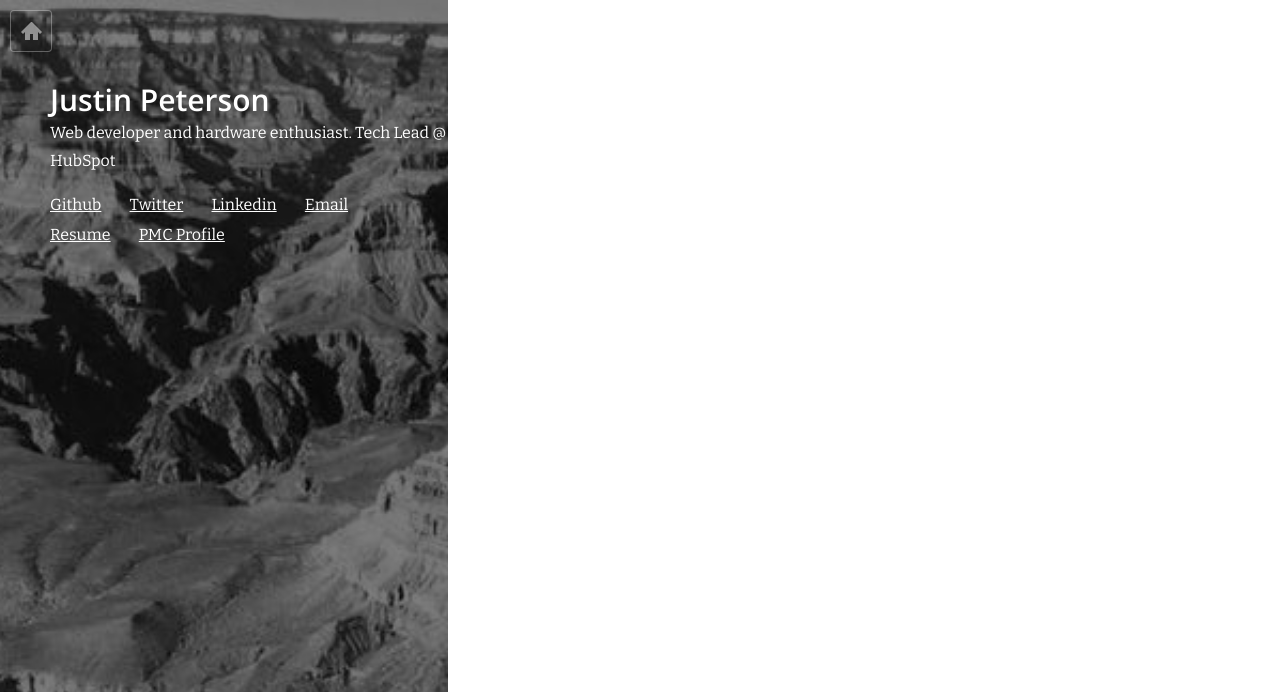
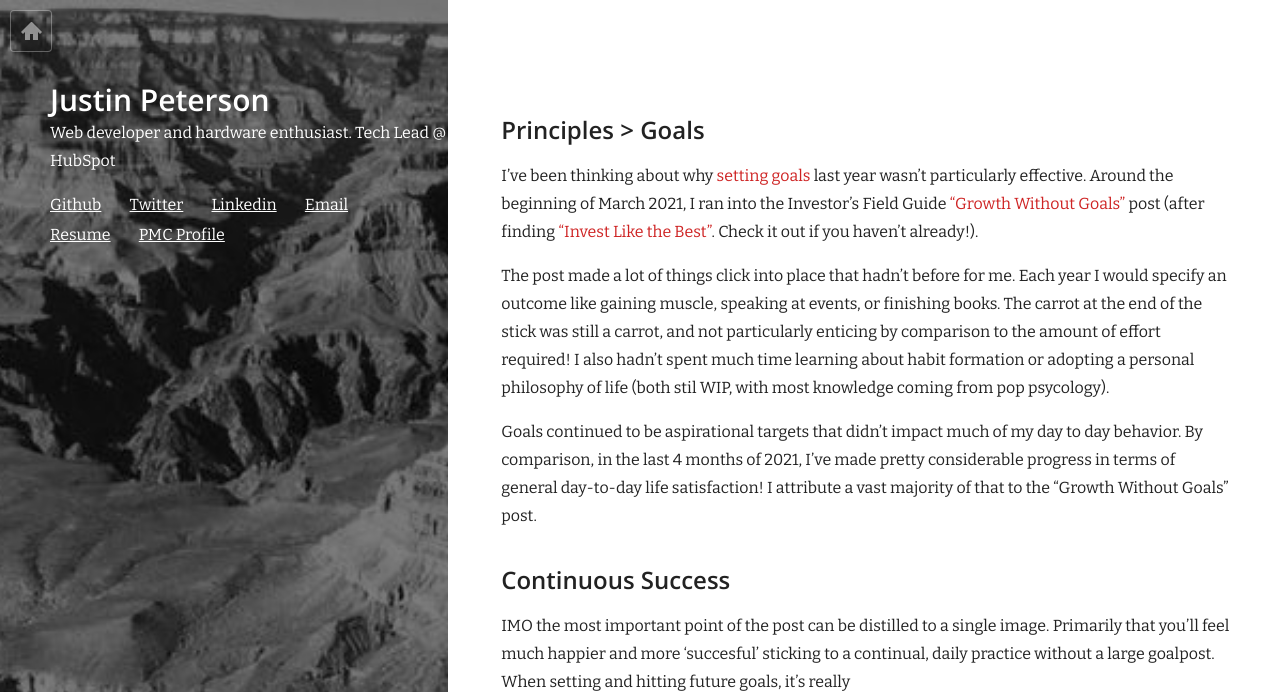
Before and after one commit to jmp3833/jmp3833.github.io, a Jekyll site: the page built from _posts/2020-12-24-goals2021.md, in a window 1280 px wide. Shown: the top 692 px of the page. Built offline with Jekyll 4.4.1, drawn with Linux system fonts in a browser that asks for light colours; nearby versions of some CDN libraries; some of the changed text lies outside the part shown; grey boxes are pictures that could not be loaded.

Commit message:
Post outline and some content

```diff
--- a/_posts/2020-12-24-goals2021.md
+++ b/_posts/2020-12-24-goals2021.md
@@ -5,3 +5,23 @@ date: 2020-12-24 12:00:00
 categories: personal
 featured_image: /images/cover.jpg
 ---
+
+## Principles > Goals
+
+I've been thinking about why [setting goals](https://paper.dropbox.com/doc/Planning-2020--BB6TsO3lBSskSVrU4MkG14TgAQ-BC2RCXLU0JZMSqPG8fer4) last year wasn't particularly effective. Around the beginning of March 2021, I ran into the Investor's Field Guide ["Growth Without Goals"](https://investorfieldguide.com/growth-without-goals/) post (after finding ["Invest Like the Best"](https://investorfieldguide.com/podcast/). Check it out if you haven't already!).
+
+The post made a lot of things click into place that hadn't before for me. Each year I would specify an outcome like gaining muscle, speaking at events, or finishing books. The carrot at the end of the stick was still a carrot, and not particularly enticing by comparison to the amount of effort required! I also hadn't spent much time learning about habit formation or adopting a personal philosophy of life (both stil WIP, with most knowledge coming from pop psycology).
+
+Goals continued to be aspirational targets that didn't impact much of my day to day behavior. By comparison, in the last 4 months of 2021, I've made pretty considerable progress in terms of general day-to-day life satisfaction! I attribute a vast majority of that to the "Growth Without Goals" post.
+
+## Continuous Success
+
+IMO the most important point of the post can be distilled to a single image. Primarily that you'll feel much happier and more 'succesful' sticking to a continual, daily practice without a large goalpost. When setting and hitting future goals, it's really
+
+![](https://investorfieldguide.com/wp-content/uploads/2016/08/continuous-success.png)
+
+## Daily Habits
+
+## Principles
+
+I'm hoping publishing publicly will help to keep the momentum going in 2021! Given I'll hopefully be spending less time inside with predictable routines, keeping this going feels like an exciting challenge.
```
